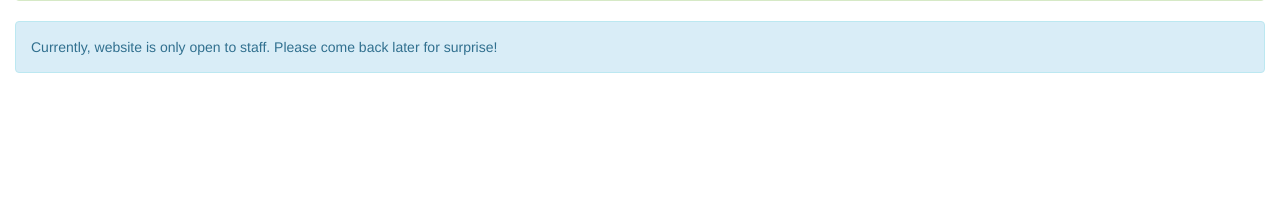
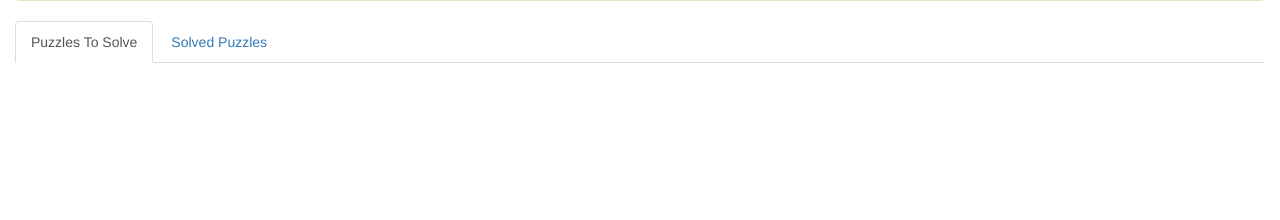
Before and after one commit to TopCoderForAoiSora/website, a Django app: template puzzle/templates/puzzle/index.html in a window 1280 px wide. Shown: the part 147-367 px from the top of the page. Run offline with Django 3.2, Linux system fonts and the light colour scheme; the template is opened without the code that fills it, so the values that code supplies are empty; some libraries are stand-ins or nearby versions.

Commit message:
Release game to public

```diff
--- a/puzzle/templates/puzzle/index.html
+++ b/puzzle/templates/puzzle/index.html
@@ -24,7 +24,6 @@
         </table>
     </div>
 
-    {% if user.is_staff %}
 	<ul class="nav nav-tabs">
 	    <li class="active"><a data-toggle="tab" href="#PuzzlesToSolve">Puzzles To Solve</a></li>
 	    <li><a data-toggle="tab" href="#PuzzlesSolved">Solved Puzzles</a></li>
@@ -69,9 +68,4 @@
 	        </div>
 	    </div>
 	</div>
-    {% else %}
-        <div class="alert alert-info">
-            <p>Currently, website is only open to staff. Please come back later for surprise!</p>
-        </div>
-    {% endif %}
 {% endblock %}
```
Lines whose indentation alone changed are shown as unchanged.
